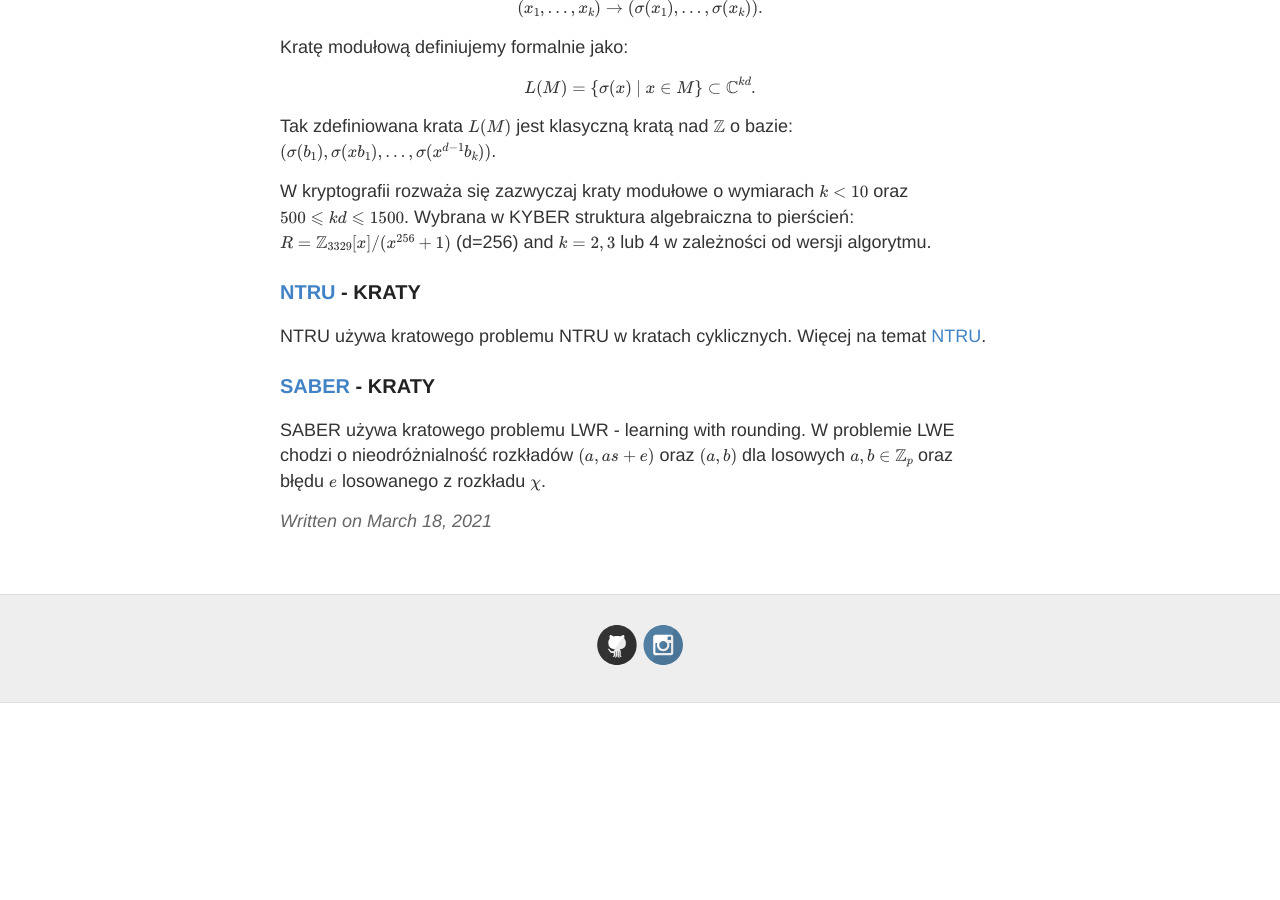
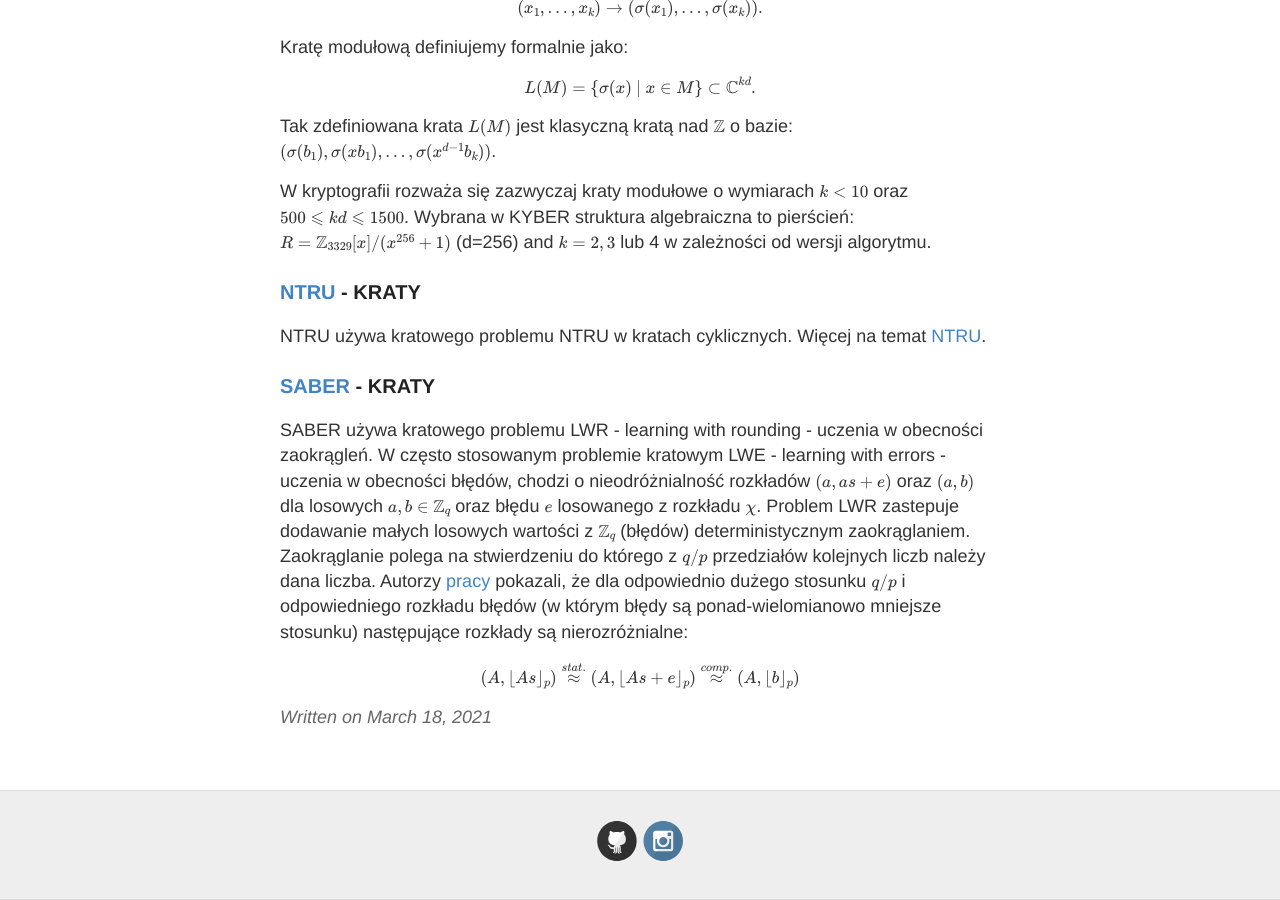
Before and after one commit to keIpie/keIpie.github.io, a Jekyll site: the page built from pq/_posts/2021-3-18-nist-round-3.md, in a window 1280 px wide and 900 px high, scrolled down 1461 px. Built offline with Jekyll 4.4.1, drawn with Linux system fonts in a browser that asks for light colours; formulas are drawn with MathJax 3; before the commit the page ends 2164 px from its top, so only the background shows below that.

Commit message:
saber lwr

```diff
--- a/pq/_posts/2021-3-18-nist-round-3.md
+++ b/pq/_posts/2021-3-18-nist-round-3.md
@@ -64,5 +64,11 @@ NTRU używa kratowego problemu NTRU w kratach cyklicznych. Więcej na temat [NTR
 
 ### [SABER](https://www.esat.kuleuven.be/cosic/pqcrypto/saber/) - KRATY
 
-SABER używa kratowego problemu LWR - learning with rounding. W problemie LWE chodzi o nieodróżnialność rozkładów
-$(a,as+e)$ oraz $(a,b)$ dla losowych $a,b \in \mathbb{Z}_p$ oraz błędu $e$ losowanego z rozkładu $\chi$.
+SABER używa kratowego problemu LWR - learning with rounding - uczenia w obecności zaokrągleń. W często stosowanym problemie kratowym LWE -
+learning with errors - uczenia w obecności błędów, chodzi o nieodróżnialność rozkładów $(a,as+e)$ oraz $(a,b)$ dla losowych
+$a,b \in \mathbb{Z}_q$ oraz błędu $e$ losowanego z rozkładu $\chi$. Problem LWR zastepuje dodawanie małych losowych wartości z $\mathbb {Z}_q$
+(błędów) deterministycznym zaokrąglaniem. Zaokrąglanie polega na stwierdzeniu do którego z $q/p$ przedziałów kolejnych liczb należy dana liczba.
+Autorzy [pracy](https://eprint.iacr.org/2011/401.pdf) pokazali, że dla odpowiednio dużego stosunku $q/p$ i odpowiedniego rozkładu błędów
+(w którym błędy są ponad-wielomianowo mniejsze stosunku) następujące rozkłady są nierozróżnialne:
+
+$$ (A,\lfloor As \rfloor_p) \stackrel{stat.}{\approx} (A, \lfloor As + e\rfloor_p) \stackrel{comp.}{\approx} (A, \lfloor b \rfloor_p)$$
```
